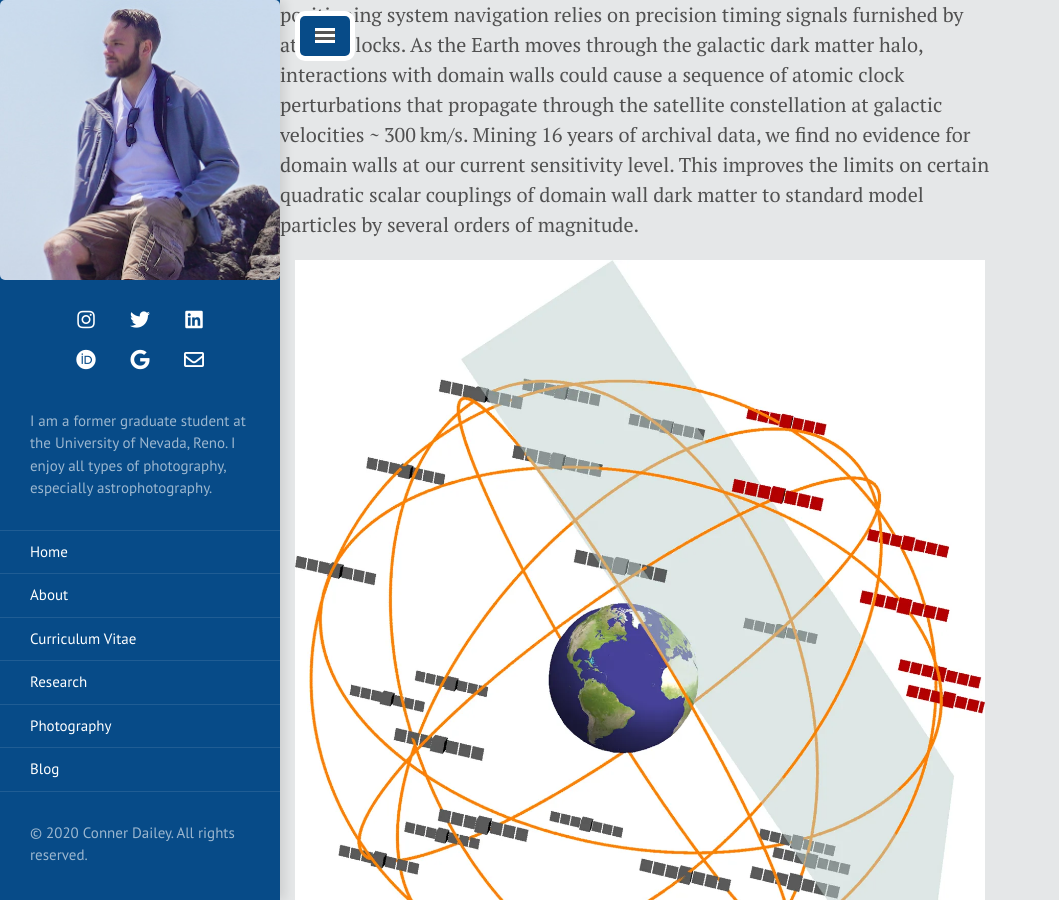
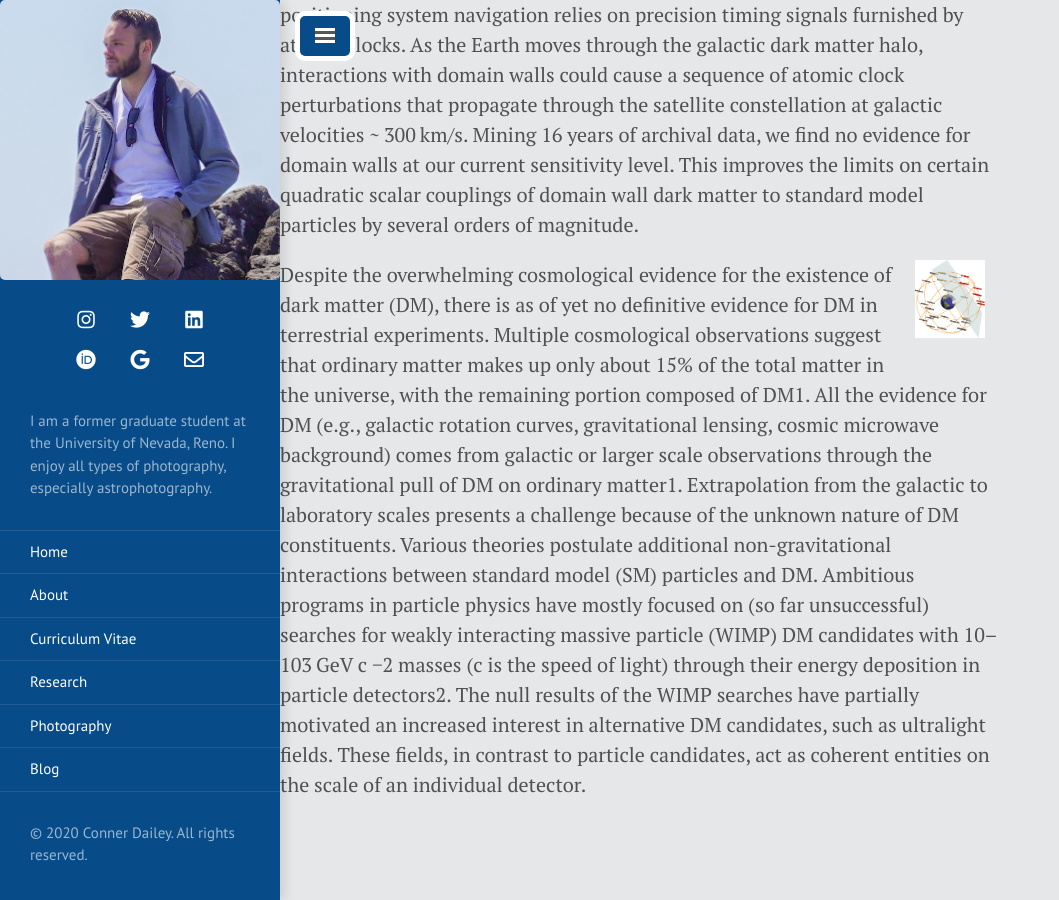
Before and after one commit to TakeTwiceDailey/TakeTwiceDailey.github.io, a Jekyll site: the page built from _research/2017-10-30-Nat-Comm.md, in a window 1280 px wide and 900 px high, scrolled down 539 px. Shown: the whole window, without its empty margins (0-1059 px from the left). Built offline with Jekyll 4.4.1, drawn with Linux system fonts in a browser that asks for light colours; nearby versions of some CDN libraries.

Commit message:
changed figure width

```diff
--- a/_research/2017-10-30-Nat-Comm.md
+++ b/_research/2017-10-30-Nat-Comm.md
@@ -6,6 +6,6 @@ authors: Benjamin M. Roberts, Geoffrey Blewitt, Conner Dailey, Mac Murphy, Maxim
 
 ---
 
-<p><img src="/research_figures/GPS.jpg" style="padding:0 15px; float: right"/></p>
+<p><img src="/research_figures/GPS.jpg" style="padding:0 15px;width:100px; float: right"/></p>
 
 Despite the overwhelming cosmological evidence for the existence of dark matter (DM), there is as of yet no definitive evidence for DM in terrestrial experiments. Multiple cosmological observations suggest that ordinary matter makes up only about 15% of the total matter in the universe, with the remaining portion composed of DM1. All the evidence for DM (e.g., galactic rotation curves, gravitational lensing, cosmic microwave background) comes from galactic or larger scale observations through the gravitational pull of DM on ordinary matter1. Extrapolation from the galactic to laboratory scales presents a challenge because of the unknown nature of DM constituents. Various theories postulate additional non-gravitational interactions between standard model (SM) particles and DM. Ambitious programs in particle physics have mostly focused on (so far unsuccessful) searches for weakly interacting massive particle (WIMP) DM candidates with 10–103 GeV c −2 masses (c is the speed of light) through their energy deposition in particle detectors2. The null results of the WIMP searches have partially motivated an increased interest in alternative DM candidates, such as ultralight fields. These fields, in contrast to particle candidates, act as coherent entities on the scale of an individual detector.
```
